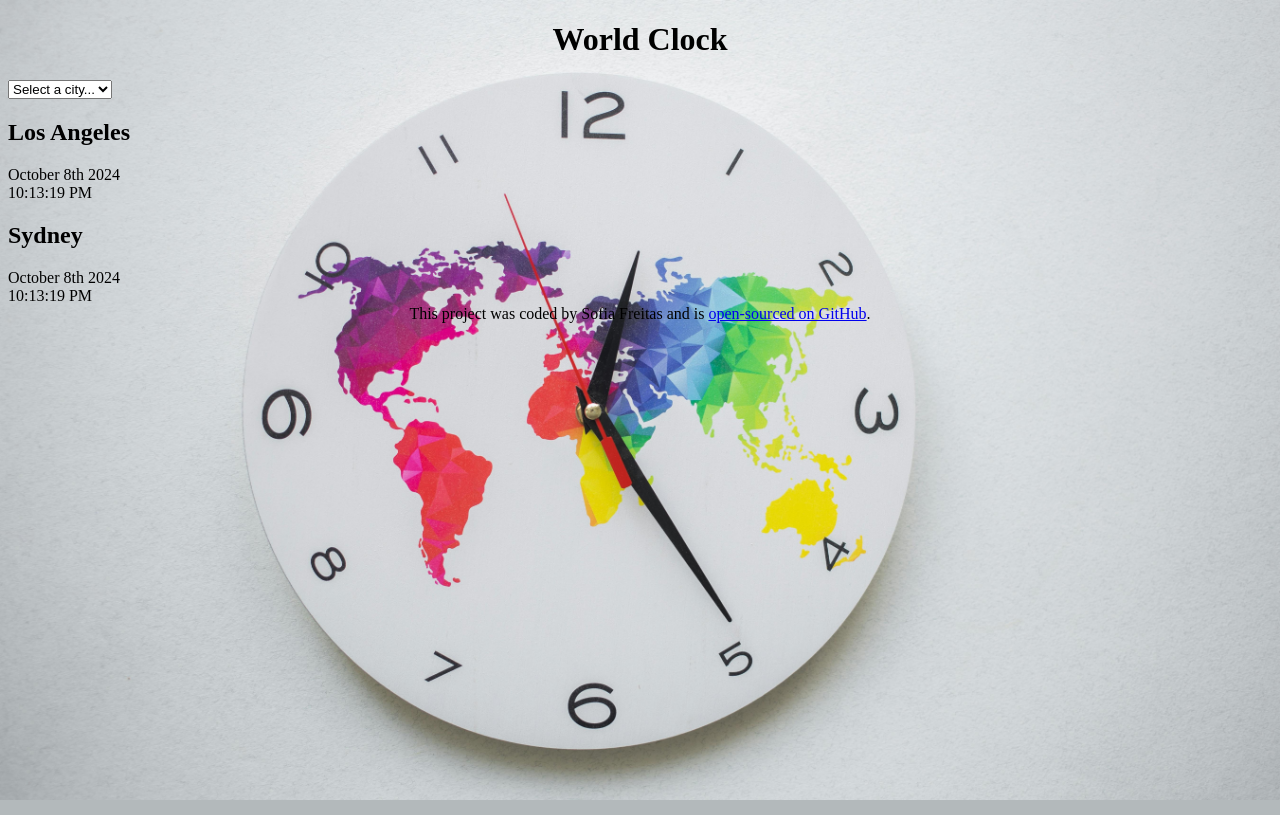
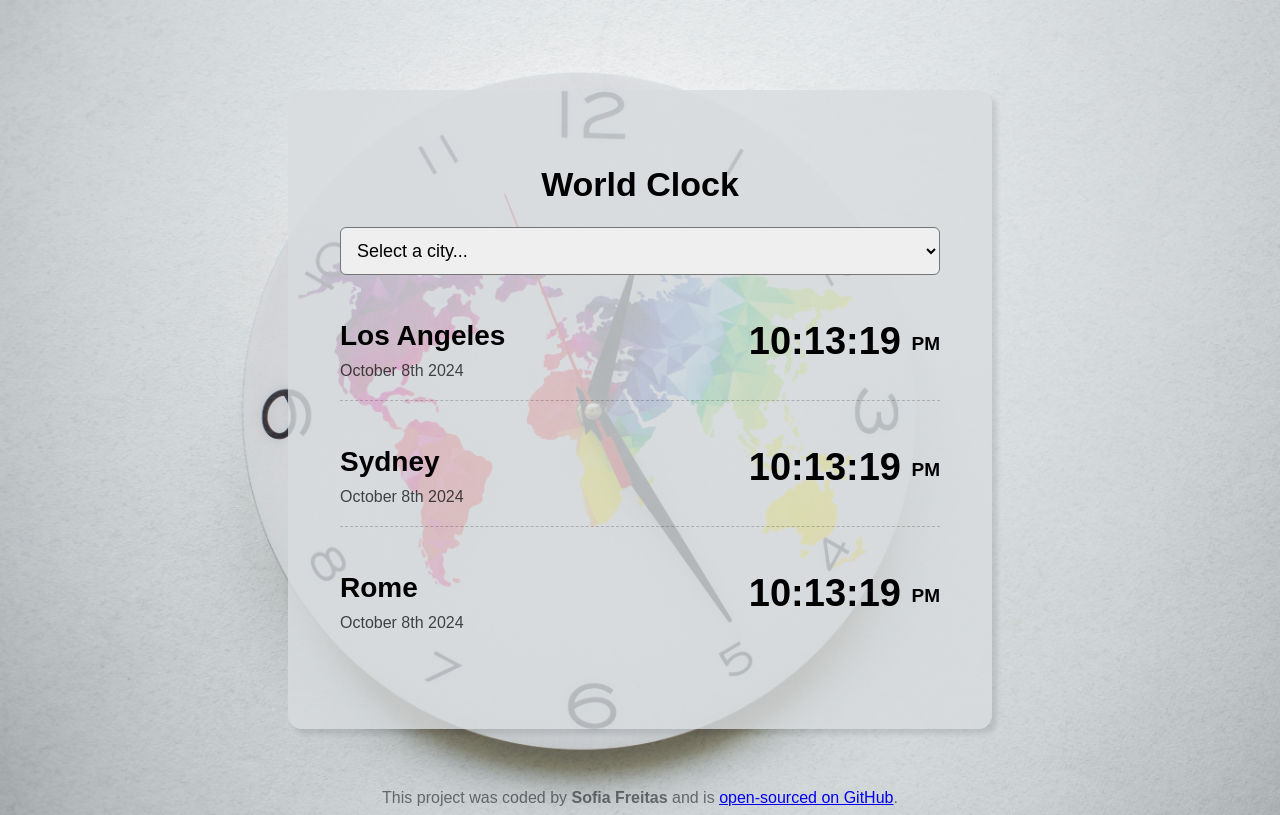
Before and after one commit to sofia-pastor/world-clock, a plain HTML site: page index.html in a window 1280 px wide. Drawn offline with Linux system fonts and the light colour scheme.

Commit message:
styled the project

```diff
--- a/css/style.css
+++ b/css/style.css
@@ -3,12 +3,67 @@ body {
   background-size: cover;
   background-repeat: no-repeat;
   background-color: rgb(179, 185, 187);
+  font-family: sans-serif;
 }
 
 h1 {
   text-align: center;
+  font-size: 34px;
+}
+
+.container {
+  max-width: 600px;
+  margin: 90px auto;
+  margin-bottom: 30px;
+  background: rgba(217, 220, 223, 0.8);
+  padding: 52px;
+  border-radius: 14px;
+  box-shadow: 5px 5px 5px rgba(0, 0, 0, 0.1);
+}
+
+select {
+  display: block;
+  width: 100%;
+  border-radius: 6px;
+  padding: 12px;
+  font-size: 18px;
+}
+
+.city {
+  display: flex;
+  justify-content: space-between;
+  margin: 25px 0;
+  border-bottom: 1px dashed rgba(0, 0, 0, 0.2);
+  padding: 20px 0;
+}
+
+h2 {
+  margin: 0 0 10px;
+  font-size: 28px;
+}
+
+.date {
+  opacity: 0.7;
+}
+
+.time {
+  font-size: 38px;
+  font-weight: bold;
+}
+
+.time small {
+  font-size: 19px;
+  line-height: 28px;
+  vertical-align: middle;
+}
+
+.city:last-child {
+  border: none;
 }
 
 footer {
   text-align: center;
+  margin-top: 60px;
+  font-size: 16px;
+  color: rgba(0, 0, 0, 0.5);
 }
--- a/index.html
+++ b/index.html
@@ -7,6 +7,7 @@
     <title>World Clock</title>
   </head>
   <body>
+    <div class="container">
       <h1>World Clock</h1>
       <select id="">
         <option value="">Select a city...</option>
@@ -15,21 +16,34 @@
         <option value="">New York</option>
       </select>
       <div class="city">
+        <div>
           <h2>Los Angeles</h2>
           <div class="date">October 8th 2024</div>
-      <div class="time">10:13:19 PM</div>
+        </div>
+        <div class="time">10:13:19 <small>PM</small></div>
       </div>
       <div class="city">
+        <div>
           <h2>Sydney</h2>
           <div class="date">October 8th 2024</div>
-      <div class="time">10:13:19 PM</div>
+        </div>
+        <div class="time">10:13:19 <small>PM</small></div>
+      </div>
+      <div class="city">
+        <div>
+          <h2>Rome</h2>
+          <div class="date">October 8th 2024</div>
+        </div>
+        <div class="time">10:13:19 <small>PM</small></div>
+      </div>
     </div>
     <footer>
-      This project was coded by Sofia Freitas and is
+      This project was coded by <strong>Sofia Freitas</strong> and is
       <a href="https://github.com/sofia-pastor/world-clock" target="_blank"
         >open-sourced on GitHub</a
       >.
     </footer>
+
     <script src="js/index.js"></script>
   </body>
 </html>
```
Lines whose indentation alone changed are shown as unchanged.
